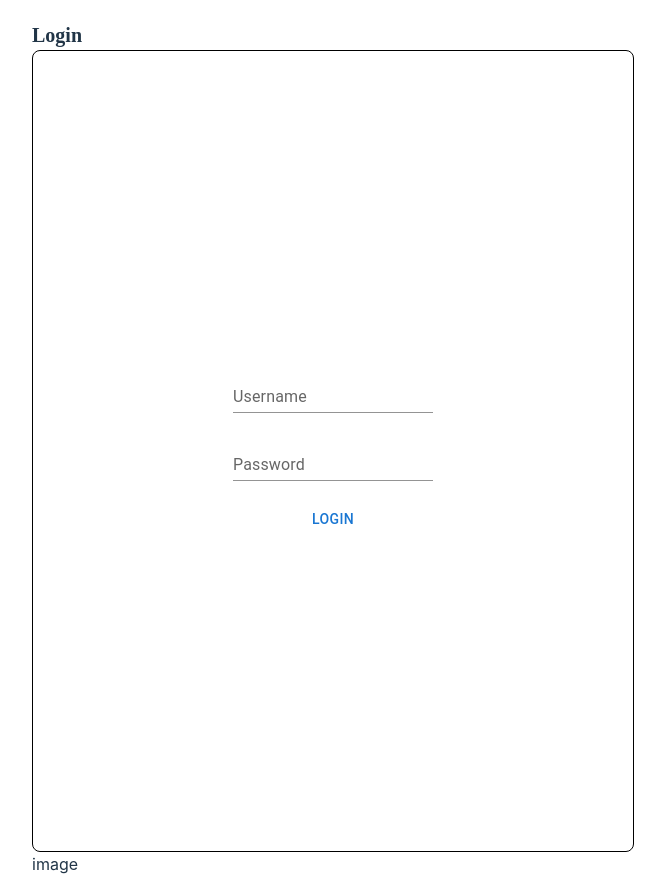
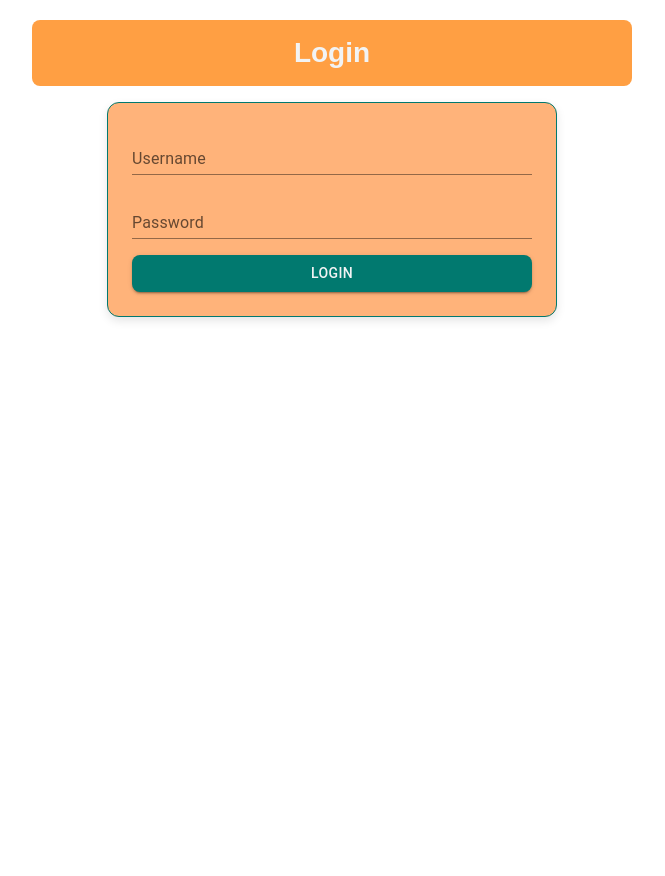
Before and after one commit to danielahaberman/FoodWaste, a React (Vite) app: page /login in a window 1280 px wide. Shown: the whole page, without its empty margins (308-973 px from the left). After the commit the page ends 840 px from the top, so only its background shows below. Built offline with nearby package versions, Linux system fonts and the light colour scheme.

Commit message:
made it pretty sidebar

```diff
--- a/src/Components/Pages/Login.jsx
+++ b/src/Components/Pages/Login.jsx
@@ -10,7 +10,8 @@ function LoginPage() {
   const [email, setEmail] = useState("");
   const [password, setPassword] = useState("");
   const [error, setError] = useState("");
-const navigate = useNavigate()
+  const navigate = useNavigate();
+
   const handleLogin = async () => {
     try {
       const response = await axios.post("http://localhost:5001/login", {
@@ -18,9 +19,9 @@ const navigate = useNavigate()
         password,
       });
       // Store the token in localStorage or state
-      console.log("response", response)
+      console.log("response", response);
       localStorage.setItem("userId", response.data.user_id);
-      navigate("/home")
+      navigate("/home");
     } catch (err) {
       setError("Invalid credentials or server error");
     }
@@ -30,12 +31,15 @@ const navigate = useNavigate()
     <PageLayout>
       <div
         style={{
-          fontSize: "20px",
-          width: "100%",
-          marginLeft: "auto",
-          marginRight: "auto",
+          fontSize: "28px",
           fontWeight: "bold",
-          fontFamily: "cursive",
+          fontFamily: "Arial, sans-serif",
+          textAlign: "center",
+          color: "#F2F3F4",
+          marginBottom: "16px",
+          backgroundColor: "#FF9F43",
+          padding: "12px",
+          borderRadius: "8px"
         }}
       >
         Login
@@ -43,24 +47,17 @@ const navigate = useNavigate()
 
       <div
         style={{
-          border: "1px solid black",
+          border: "1px solid #01796F",
           width: "100%",
-          height: "100%",
-          borderRadius: "8px",
-          marginLeft: "auto",
-          marginRight: "auto",
+          maxWidth: "400px",
+          borderRadius: "12px",
+          margin: "auto",
+          padding: "24px",
+          backgroundColor: "#FFB37A",
           display: "flex",
-          justifyContent: "center",
-        }}
-      >
-        <div
-          style={{
-            display: "flex",
-            gap: "20px",
-            width: "200px",
           flexDirection: "column",
-            justifyContent: "center",
           alignItems: "center",
+          boxShadow: "0px 4px 10px rgba(0,0,0,0.1)",
         }}
       >
         <TextField
@@ -69,6 +66,7 @@ const navigate = useNavigate()
           placeholder="User Name"
           value={email}
           onChange={(e) => setEmail(e.target.value)}
+          style={{ width: "100%" }}
         />
         <TextField
           type="password"
@@ -77,13 +75,23 @@ const navigate = useNavigate()
           placeholder="Password"
           value={password}
           onChange={(e) => setPassword(e.target.value)}
+          style={{ width: "100%", marginTop: "16px" }}
         />
-          {error && <div style={{ color: "red" }}>{error}</div>}
-          <Button onClick={handleLogin}>Login</Button>
+        {error && <div style={{ color: "red", marginTop: "8px" }}>{error}</div>}
+        <Button
+          onClick={handleLogin}
+          style={{
+            backgroundColor: "#01796F",
+            color: "#F2F3F4",
+            marginTop: "16px",
+            width: "100%",
+            borderRadius: "8px"
+          }}
+          variant="contained"
+        >
+          Login
+        </Button>
       </div>
-      </div>
-
-      <div>image</div>
     </PageLayout>
   );
 }
--- a/src/SideBarLayout.jsx
+++ b/src/SideBarLayout.jsx
@@ -1,38 +1,11 @@
-// @ts-nocheck
 import { useState } from "react";
-import { AppBar, Toolbar, Typography, List, ListItem, ListItemText, IconButton, Box, Container } from "@mui/material";
+import { AppBar, Toolbar, Typography, List, ListItem, ListItemText, IconButton, Drawer, Box, Container } from "@mui/material";
 import { Outlet, useNavigate } from "react-router-dom";
-import MenuIcon from '@mui/icons-material/Menu';
+import MenuIcon from "@mui/icons-material/Menu";
+import CloseIcon from "@mui/icons-material/Close";
 import PageLayout from "./Components/PageLayout";
-import zIndex from "@mui/material/styles/zIndex";
 
-const drawerWidth = 120;
-
-const CustomDrawer = ({ open, onClose, children }) => {
-  return (
-    <Box
-      sx={{
-        position: "absolute",
-        top: 0,
-        left:`0`,
-        width: open ? `${drawerWidth}px` : "0px",
-        // opacity: open ? 1 : 0,
-        height: "100%",
-        backgroundColor: "white",
-        boxShadow: 3,
-        transition: "width 0.3s ease-in-out",
-        zIndex: 1300,
-      }}
-    >
-      {open &&  <Box style={{zIndex:"99999"}} sx={{ p: 2 }}>
-        <IconButton onClick={onClose}>✖</IconButton>
-        {children}
-      </Box>}
-
-
-    </Box>
-  );
-};
+const drawerWidth = 200;
 
 const SidebarLayout = () => {
   const [mobileOpen, setMobileOpen] = useState(false);
@@ -48,16 +21,6 @@ const SidebarLayout = () => {
     { text: "Contact", path: "/contact" }
   ];
 
-  const drawer = (
-    <List>
-      {menuItems.map((item) => (
-        <ListItem button key={item.text} onClick={() => navigate(item.path)}>
-          <ListItemText style={{color:"black"}} primary={item.text} />
-        </ListItem>
-      ))}
-    </List>
-  );
-
   return (
     <PageLayout>
       <Container
@@ -68,31 +31,56 @@ const SidebarLayout = () => {
           alignItems: "center",
           justifyContent: "center",
           height: "100vh",
-          position: "relative"
+          position: "relative",
+          backgroundColor: "#FFB37A",
+          borderRadius: "12px",
+          boxShadow: "0px 4px 10px rgba(0,0,0,0.1)",
+          padding: "24px"
         }}
       >
         {/* AppBar (Header) */}
-        <div style={{backgroundColor:"blue", height:"60px", width:"100%", display:"flex", alignItems:"Center", gap:"50px"}}>
-          <MenuIcon onClick={handleDrawerToggle}/>
-          <div>
-            Home
-          </div>
-        </div>
-        {/* <AppBar position="fixed" sx={{ width: "100%", maxWidth: "600px", marginRight:"auto" }}>
-          <Toolbar>
-            <IconButton edge="start" color="inherit" aria-label="menu"  sx={{ mr: 2 }}>
-
+        <AppBar position="static" sx={{ backgroundColor: "#01796F", borderRadius: "8px" }}>
+          <Toolbar sx={{ display: "flex", justifyContent: "space-between" }}>
+            <IconButton
+              edge="start"
+              color="inherit"
+              aria-label="menu"
+              onClick={handleDrawerToggle}
+              sx={{
+                position: "absolute",
+                top: "16px",
+                left: "16px",
+                zIndex: 1000 // Ensure it's always above other content
+              }}
+            >
+              <MenuIcon />
             </IconButton>
-            <Typography variant="h6" noWrap>
+            <Typography variant="h6" sx={{ fontFamily: "Arial, sans-serif", fontWeight: "bold", color: "#F2F3F4" }}>
               My App
             </Typography>
           </Toolbar>
-        </AppBar> */}
+        </AppBar>
 
-        {/* Custom Drawer */}
-        <CustomDrawer open={mobileOpen} onClose={handleDrawerToggle}>
-          {drawer}
-        </CustomDrawer>
+        {/* Sidebar Drawer */}
+        <Drawer
+          anchor="left"
+          open={mobileOpen}
+          onClose={handleDrawerToggle}
+          sx={{ '& .MuiDrawer-paper': { width: drawerWidth, backgroundColor: "#F2F3F4" } }}
+        >
+          <Box sx={{ display: "flex", flexDirection: "column", alignItems: "center", padding: "16px" }}>
+            <IconButton onClick={handleDrawerToggle} sx={{ alignSelf: "flex-end" }}>
+              <CloseIcon />
+            </IconButton>
+            <List>
+              {menuItems.map((item) => (
+                <ListItem button key={item.text} onClick={() => navigate(item.path)}>
+                  <ListItemText primary={item.text} sx={{ textAlign: "center", fontFamily: "Arial, sans-serif", fontWeight: "bold", color: "black" }} />
+                </ListItem>
+              ))}
+            </List>
+          </Box>
+        </Drawer>
 
         {/* Main Content */}
         <Box
@@ -100,10 +88,10 @@ const SidebarLayout = () => {
           sx={{
             flexGrow: 1,
             p: 3,
-            mt: 8,
+            mt: 2,
             width: "100%",
             maxWidth: "600px",
-            margin: "0 auto"
+            textAlign: "center"
           }}
         >
           <Outlet />
```
Lines whose indentation alone changed are shown as unchanged.
